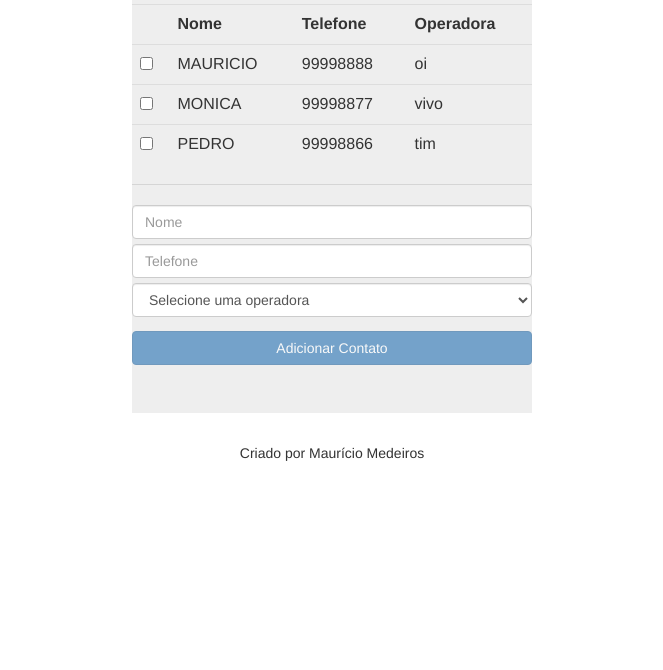
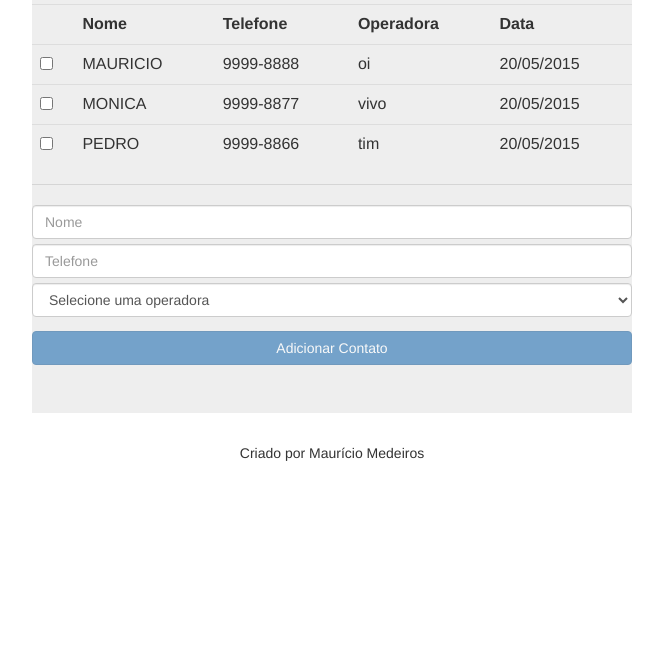
Before and after one commit to mauriciomedeiros/ListaTelefonica, a plain HTML site: page index.html in a window 1280 px wide. Shown: the part 130-800 px from the top of the page, without its empty margins (308-971 px from the left). Drawn offline with Linux system fonts and the light colour scheme.

Commit message:
Adicionado o filtro date

```diff
--- a/index.html
+++ b/index.html
@@ -5,7 +5,7 @@
 	<link rel="stylesheet" type="text/css" href="lib/bootstrap/css/bootstrap.css">
 	<style>
 		.jumbotron{
-			width: 400px;
+			width: 600px;
 			text-align: center;
 			margin-top: 20px;
 			margin-left: auto;
@@ -32,9 +32,9 @@
 		angular.module("listaTelefonica").controller("listaTelefonicaCtrl", function($scope){
 			$scope.app = "Lista Telefonica"
 			$scope.contatos = [
-				{nome: "Mauricio", telefone: "99998888", operadora: {nome: "Oi", codigo: 14, categoria: "Celular"}},
-				{nome: "Monica", telefone: "99998877", operadora: {nome: "Vivo", codigo: 15, categoria: "Celular"}},
-				{nome: "Pedro", telefone: "99998866", operadora: {nome: "Tim", codigo: 41, categoria: "Celular"}}
+				{nome: "Mauricio", telefone: "9999-8888", data: new Date(), operadora: {nome: "Oi", codigo: 14, categoria: "Celular"}},
+				{nome: "Monica", telefone: "9999-8877", data: new Date(), operadora: {nome: "Vivo", codigo: 15, categoria: "Celular"}},
+				{nome: "Pedro", telefone: "9999-8866", data: new Date(), operadora: {nome: "Tim", codigo: 41, categoria: "Celular"}}
 			];
 			$scope.operadoras = [
 				{nome: "Oi", codigo: 14, categoria: "Celular"},
@@ -73,12 +73,14 @@
 				<th>Nome</th>
 				<th>Telefone</th>
 				<th>Operadora</th>
+				<th>Data</th>
 			</tr>
 			<tr ng-class="{'selecionado negrito': contato.selecionado}" ng-repeat="contato in contatos">
 				<td> <input type="checkbox" ng-model="contato.selecionado"/> </td>
 				<td>{{contato.nome | uppercase}}</td>
 				<td>{{contato.telefone}}</td>
 				<td>{{contato.operadora.nome | lowercase}}</td>
+				<td>{{contato.data | date: 'dd/MM/yyyy'}}</td>
 			</tr>
 		</table>
 		<hr/>
```
